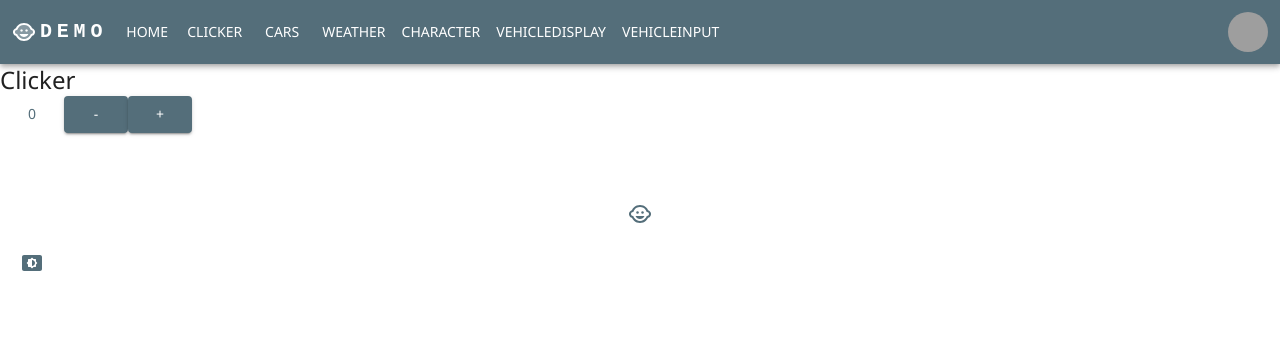
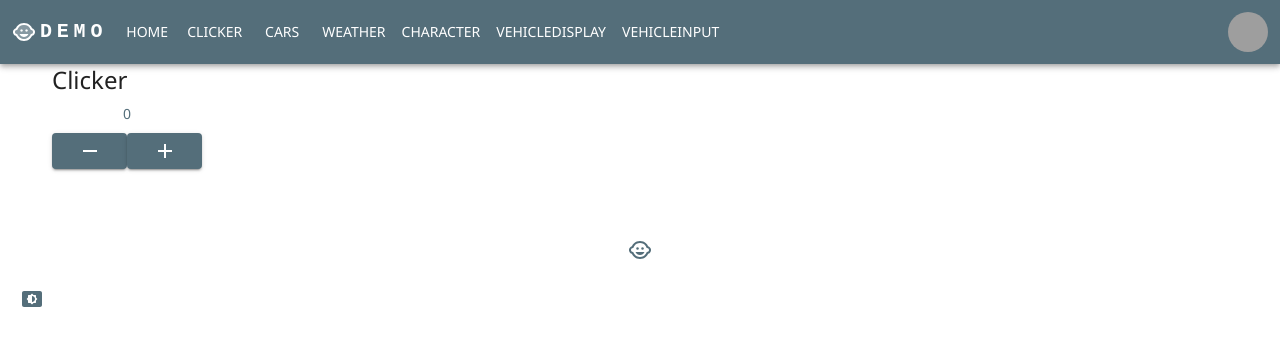
Before and after one commit to fetterollie/demo-create-react-app, a React (Create React App) app in the folder car-app/car-app/: page /clicker in a window 1280 px wide. Shown: the top 346 px of the page. Built offline with nearby package versions, Linux system fonts and the light colour scheme; grey boxes are pictures that could not be loaded.

Commit message:
updating styling on cars and clicker components

```diff
--- a/car-app/car-app/src/Cars.js
+++ b/car-app/car-app/src/Cars.js
@@ -2,7 +2,7 @@ import React, { useEffect, useState } from 'react';
 import api from './api/carList'
 import { Box, Button, Card, CardContent, CardMedia, Container, TextField, Typography } from '@material-ui/core';
 
-// import './App.css';
+
 
 
 const Cars = () => {
--- a/car-app/car-app/src/Clicker.js
+++ b/car-app/car-app/src/Clicker.js
@@ -1,5 +1,12 @@
-import { Button, Typography } from '@mui/material';
+import { Typography } from '@mui/material';
 import { useState } from 'react';
+import Container from '@mui/material/Container';
+import Button from '@mui/material/Button';
+import FormControl from '@mui/material/FormControl';
+import AddIcon from '@mui/icons-material/Add';
+import RemoveIcon from '@mui/icons-material/Remove';
+import Box from '@mui/material/Box'
+
 
 const Clicker = () => {
     // hook taht establishes dynamic count variable with inital value of 0
@@ -17,27 +24,37 @@ const Clicker = () => {
     return (
 
 
-        <div className='container'>
+        <Container>
             <Typography variant='h5'>
                 Clicker
             </Typography>
-            <Button>
+            <Box
+                sx={{
+                    width: "150px"
+                }}
+            >
+            <Button
+                sx={{ width: "100%" }}
+            >
                 {count}
             </Button>
+            <br/>
             <Button
+                sx={{ width: "50%" }}
                 variant='contained'
                 onClick={handleClickSub}
             >
-                -
+                <RemoveIcon />
             </Button>
             <Button
+                sx={{ width: "50%" }}
                 variant='contained'
                 onClick={handleClickAdd}
             >
-                +
+                <AddIcon />
             </Button>
-
-        </div>
+            </Box>
+        </Container>
      );
 }
 
```
